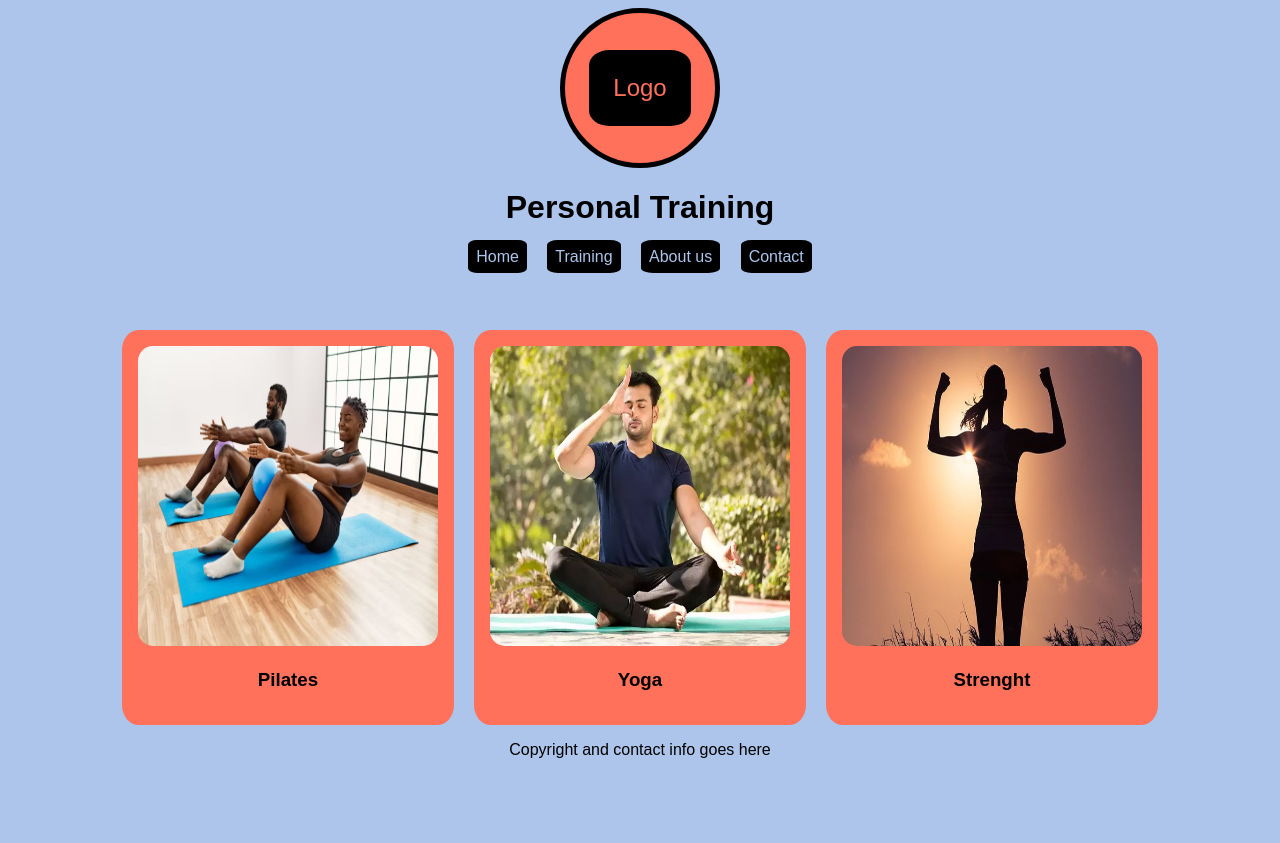
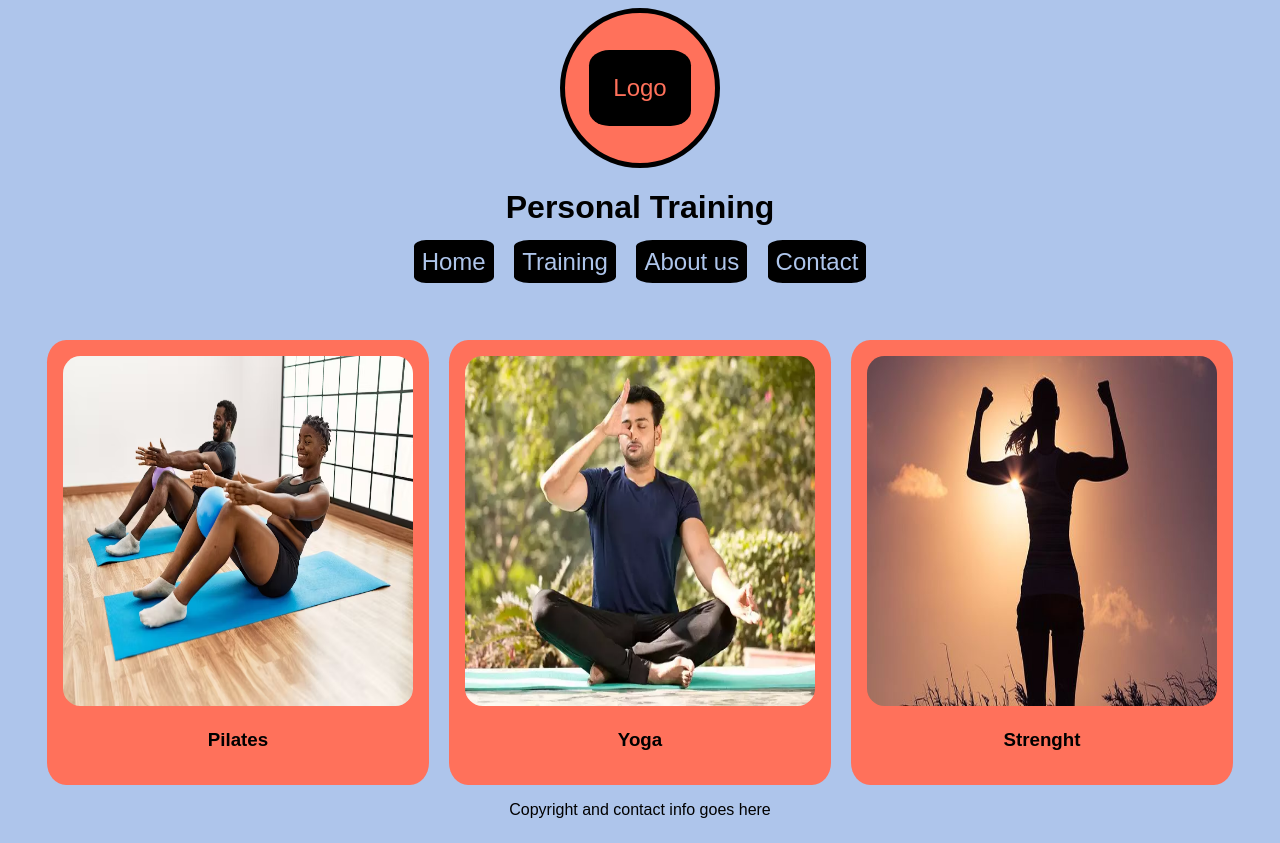
Before and after one commit to Jessicavazm/t1w2-flexbox-animations, a plain HTML site: page index.html in a window 1280 px wide. Before the commit the page ends 800 px from the top, so only its background shows below. Drawn offline with Linux system fonts and the light colour scheme.

Commit message:
added hover to nav menu,css pseudo classes

```diff
--- a/CSS/style.css
+++ b/CSS/style.css
@@ -55,6 +55,11 @@ nav a {
     border-radius: 15%;
 }
 
+nav a:hover {
+    background-color: var(--orange);
+    color: black;
+}
+
 .training-option {
     margin-top: 15dvw;
     background-color: var(--orange);
@@ -76,12 +81,16 @@ nav a {
         gap: 20px;
     }
 
+    nav a {
+        font-size: 1.5rem;
+    }
+
      .training-option {
         margin-top: 5dvw;
     }
 
     .training-option img {
-        width: 300px;
-        height: 300px;
+        width: 350px;
+        height: 350px;
     }
 }
```
